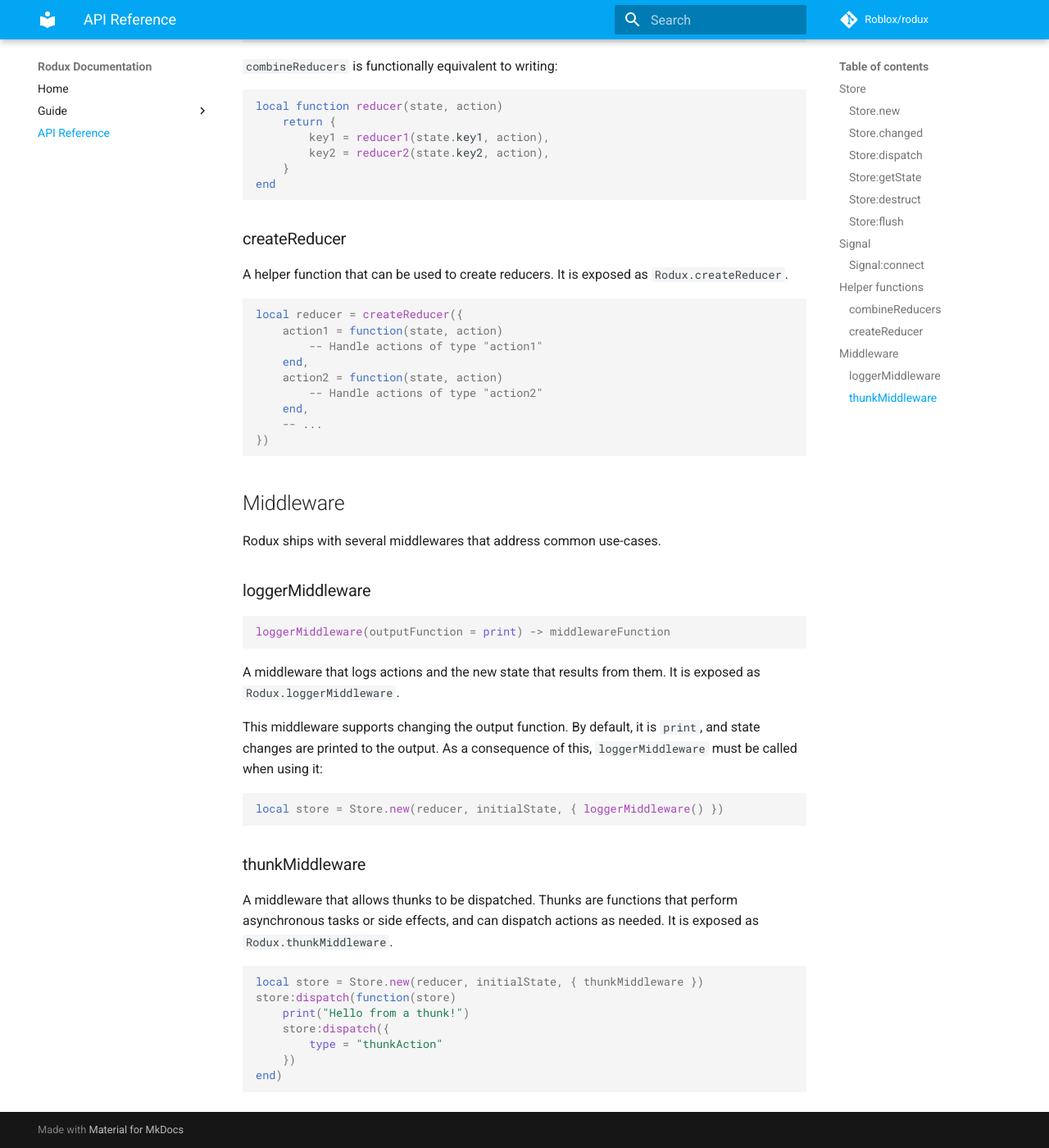
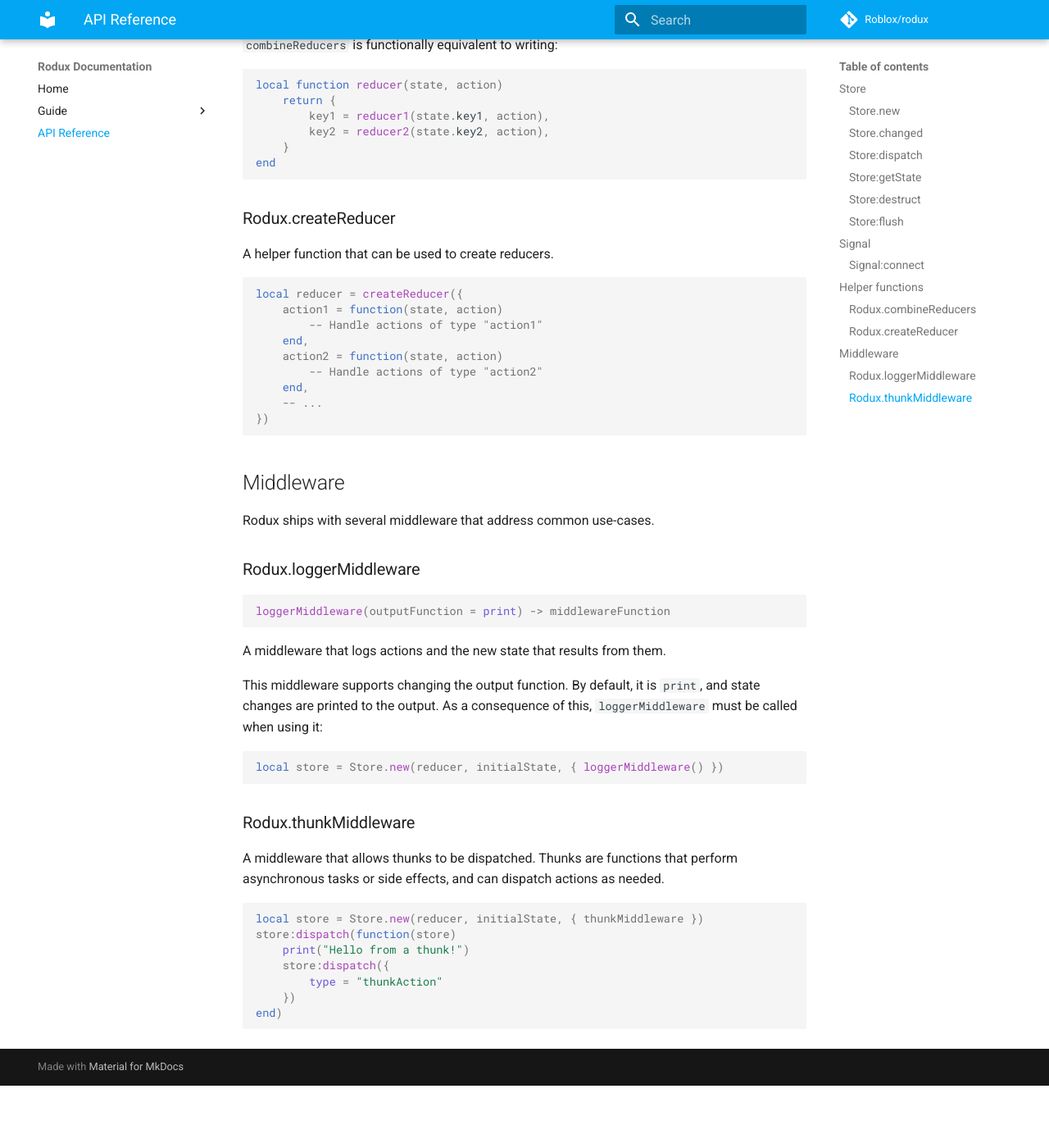
Before and after one commit to Roblox/rodux, an MkDocs documentation site: the page built from docs/api-reference.md, in a window 1280 px wide and 1400 px high, scrolled down 2596 px. Shown: the whole window at 82% size. Built offline with MkDocs 1.6.1 and Material for MkDocs 9.7.7, drawn with Linux system fonts in a browser that asks for light colours; comment, search, counter and statistics services are not loaded; old or Windows-style settings are respelled for this version of MkDocs; after the commit the page ends 3920 px from its top, so only the background shows below that; some of the changed text lies outside the part shown.

Commit message:
expunge "exposed as ..." notation

````diff
--- a/docs/api-reference.md
+++ b/docs/api-reference.md
@@ -73,8 +73,8 @@
 ## Helper functions
 Rodux supplies some helper functions to make creating complex reducers easier.
 
-### combineReducers
-A helper function that can be used to combine reducers. It is exposed as `Rodux.combineReducers`.
+### Rodux.combineReducers
+A helper function that can be used to combine reducers.
 
 ```lua
 local reducer = combineReducers({
@@ -94,8 +94,8 @@
 end
 ```
 
-### createReducer
-A helper function that can be used to create reducers. It is exposed as `Rodux.createReducer`.
+### Rodux.createReducer
+A helper function that can be used to create reducers.
 
 ```lua
 local reducer = createReducer({
@@ -110,13 +110,13 @@
 ```
 
 ## Middleware
-Rodux ships with several middlewares that address common use-cases.
+Rodux ships with several middleware that address common use-cases.
 
-### loggerMiddleware
+### Rodux.loggerMiddleware
 ```lua
 loggerMiddleware(outputFunction = print) -> middlewareFunction
 ```
-A middleware that logs actions and the new state that results from them. It is exposed as `Rodux.loggerMiddleware`.
+A middleware that logs actions and the new state that results from them.
 
 This middleware supports changing the output function. By default, it is `print`, and state changes are printed to the output. As a consequence of this, `loggerMiddleware` must be called when using it:
 
@@ -124,8 +124,8 @@
 local store = Store.new(reducer, initialState, { loggerMiddleware() })
 ```
 
-### thunkMiddleware
-A middleware that allows thunks to be dispatched. Thunks are functions that perform asynchronous tasks or side effects, and can dispatch actions as needed. It is exposed as `Rodux.thunkMiddleware`.
+### Rodux.thunkMiddleware
+A middleware that allows thunks to be dispatched. Thunks are functions that perform asynchronous tasks or side effects, and can dispatch actions as needed.
 
 ```lua
 local store = Store.new(reducer, initialState, { thunkMiddleware })
````
